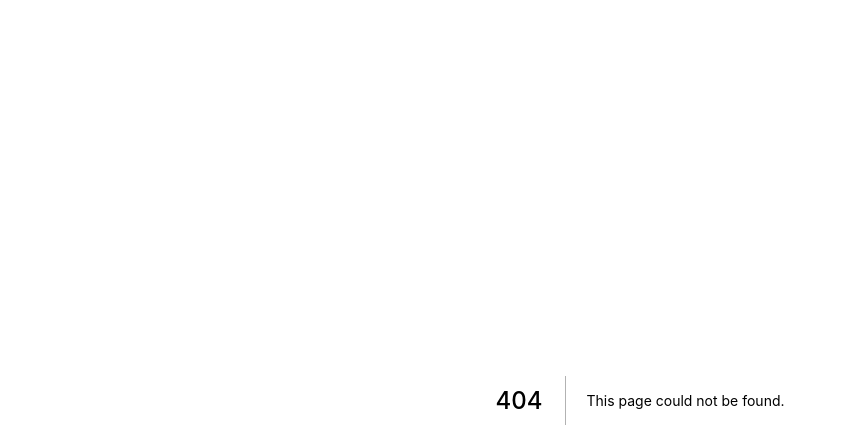
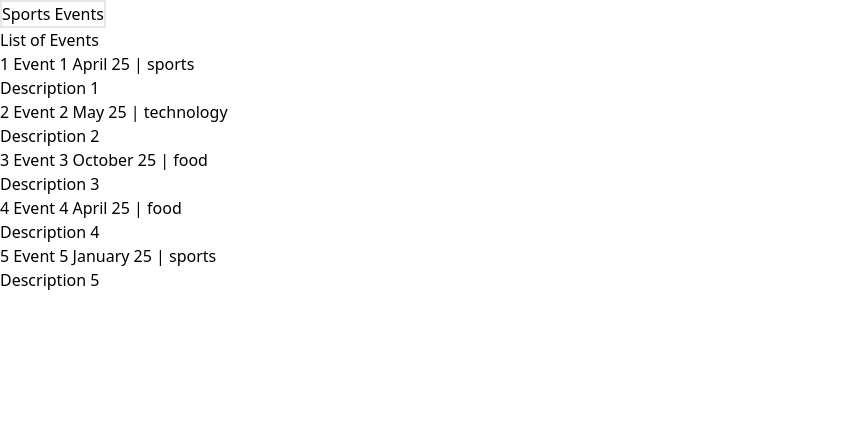
Before and after one commit to mdverdera/next-prerendering, a Next.js app: page /events in a window 1280 px wide. Before the commit this address had no page. Shown: the top 448 px of the page, without its empty margins (0-847 px from the left). Built offline with nearby package versions, Linux system fonts and the light colour scheme; data requests are answered from the project's data file.

Commit message:
Pre-rendering with Client side Data Fetching.

```diff
--- a/db.json
+++ b/db.json
@@ -1,9 +1,46 @@
 {
+  "events": [
+    {
+      "id": 1,
+      "title": "Event 1",
+      "description": "Description 1",
+      "category": "sports",
+      "date": "April 25"
+    },
+    {
+      "id": 2,
+      "title": "Event 2",
+      "description": "Description 2",
+      "category": "technology",
+      "date": "May 25"
+    },
+    {
+      "id": 3,
+      "title": "Event 3",
+      "description": "Description 3",
+      "category": "food",
+      "date": "October 25"
+    },
+    {
+      "id": 4,
+      "title": "Event 4",
+      "description": "Description 4",
+      "category": "food",
+      "date": "April 25"
+    },
+    {
+      "id": 5,
+      "title": "Event 5",
+      "description": "Description 5",
+      "category": "sports",
+      "date": "January 25"
+    }
+  ],
   "dashboard": {
-    "posts": 5,
-    "likes": 101,
-    "followers": 20,
-    "following": 50
+    "posts": 8,
+    "likes": 108,
+    "followers": 24,
+    "following": 52
   },
   "news": [
     {
--- /dev/null
+++ b/pages/events.tsx
@@ -0,0 +1,62 @@
+import { GetServerSideProps, InferGetServerSidePropsType } from "next";
+import { useRouter } from "next/router";
+import { useState } from "react";
+
+type EventModel = {
+  id: number;
+  title: string;
+  description: string;
+  category: string;
+  date: string;
+};
+
+const Events = ({
+  eventList,
+}: InferGetServerSidePropsType<typeof getServerSideProps>) => {
+  const [events, setEvents] = useState(eventList);
+  const router = useRouter();
+
+  const fetchSportsEvents = async () => {
+    const response = await fetch(
+      "http://localhost:4000/events?category=sports"
+    );
+    const data = await response.json();
+    setEvents(data);
+    router.push("/events?category=sports", undefined, { shallow: true });
+  };
+
+  return (
+    <>
+      <button className="border-2" onClick={fetchSportsEvents}>
+        Sports Events
+      </button>
+      <h1>List of Events</h1>
+      {events.map((event: EventModel) => {
+        return (
+          <div key={event.id}>
+            <h2>
+              {event.id} {event.title} {event.date} | {event.category}
+            </h2>
+            <p>{event.description}</p>
+          </div>
+        );
+      })}
+    </>
+  );
+};
+
+export const getServerSideProps: GetServerSideProps = async (context) => {
+  const { query } = context;
+  const { category } = query;
+  const queryString = category ? "category=sports" : "";
+  const response = await fetch(`http://localhost:4000/events?${queryString}`);
+  const data = await response.json();
+
+  return {
+    props: {
+      eventList: data,
+    },
+  };
+};
+
+export default Events;
```
